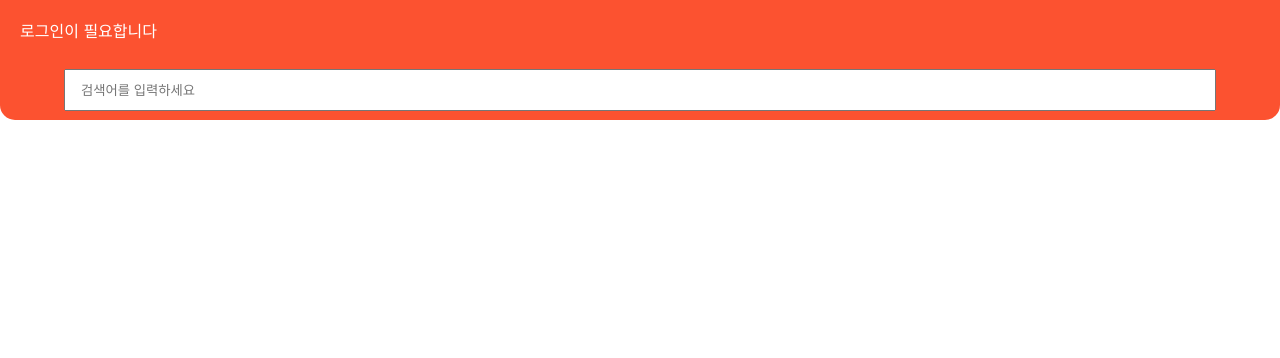
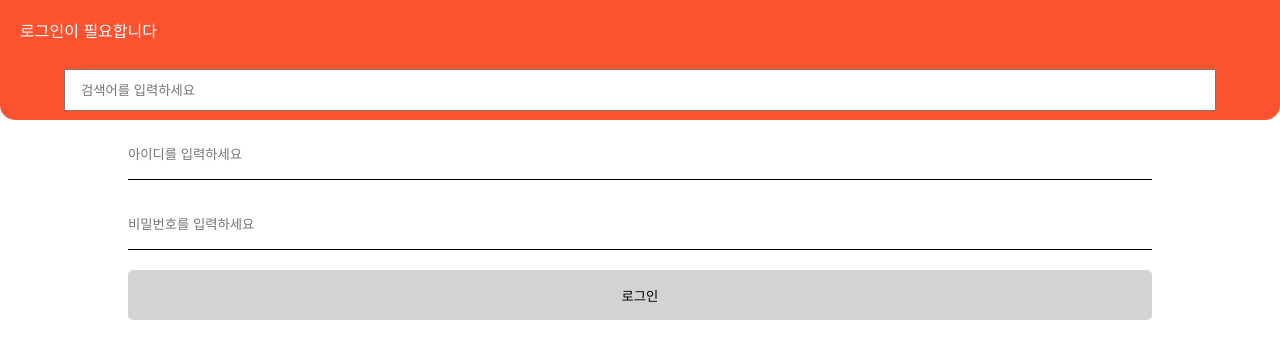
Before and after one commit to KwonEunchan/PROJECT_CBNU, a React (Create React App) app: page / in a window 1280 px wide. Shown: the top 358 px of the page. Built offline with nearby package versions, Linux system fonts and the light colour scheme.

Commit message:
login page

```diff
--- a/package.json
+++ b/package.json
@@ -8,6 +8,7 @@
     "@testing-library/user-event": "^13.5.0",
     "react": "^18.2.0",
     "react-dom": "^18.2.0",
+    "react-router": "^6.3.0",
     "react-scripts": "5.0.1",
     "web-vitals": "^2.1.4",
     "workbox-background-sync": "^6.5.4",
--- a/src/App.css
+++ b/src/App.css
@@ -7,3 +7,9 @@
   list-style: none;
   text-align: center;
 }
+
+.App{
+  width: 100vw;
+  height: 100vh;
+  position: relative;
+}
--- a/src/App.js
+++ b/src/App.js
@@ -1,11 +1,13 @@
 import React from 'react';
 import './App.css';
 import Header from './components/Header';
+import Login from './pages/Login';
 
 function App() {
   return (
     <div className="App">
        <Header></Header>
+       <Login></Login>
     </div>
   );
 }
--- a/src/components/Header.js
+++ b/src/components/Header.js
@@ -4,10 +4,10 @@ export default function Header(){
   return(
     <>
       <header>
-        <div class="header-top">
+        <div className="header-top">
           <p>로그인이 필요합니다</p>
         </div>
-        <div class="header-bottom">
+        <div className="header-bottom">
           <input type="text" placeholder='검색어를 입력하세요'/>
         </div>
       </header>
--- /dev/null
+++ b/src/pages/Login.js
@@ -0,0 +1,13 @@
+import '../styles/Login.scss';
+
+export default function Login(){
+  return(<>
+    <main>
+      <form class="login-form">
+        <input type="text" className="inputId" placeholder="아이디를 입력하세요"></input>
+        <input type="password" placeholder="비밀번호를 입력하세요" required></input>
+        <input type="submit" className="inputSubmit" value="로그인"></input>
+      </form>
+    </main>
+    </>)
+}
--- a/src/styles/Header.scss
+++ b/src/styles/Header.scss
@@ -1,6 +1,6 @@
 header{
-  width: 100vw;
-  height: 15vh;
+  width: 100%;
+  height: 15%;
   background-color: #FC5230;
   border-bottom-left-radius: 15px;
   border-bottom-right-radius: 15px;
--- /dev/null
+++ b/src/styles/Login.scss
@@ -0,0 +1,31 @@
+.login-form{
+  position: absolute;
+  left: 0;
+  right: 0;
+  margin: auto;
+  width: 80%;
+  height: 100%;
+  display: flex;
+  flex-direction: column;
+  align-items: center;
+
+  >*{
+    margin: 10px;
+  }
+
+  input{
+    width: 100%;
+    height: 50px;
+    border: none;
+    border-bottom: 1px solid black;
+    text-align: left;
+  }
+
+  input.inputSubmit{
+    text-align: center;
+    border: none;
+    background-color: lightgray;
+    border-radius: 5px;
+    cursor: pointer;
+  }
+}
```
Also changed, not shown: 1 other file (tests, documents, lock files or other folders).
